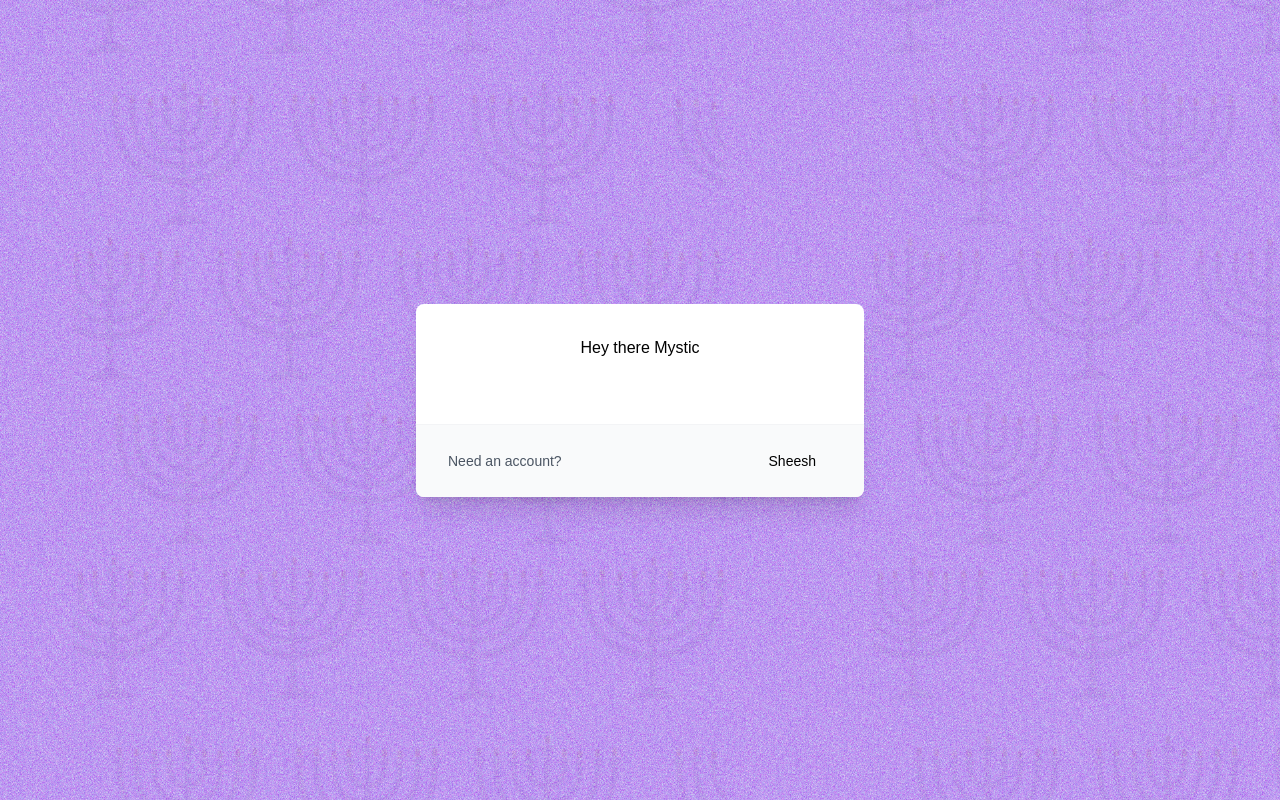
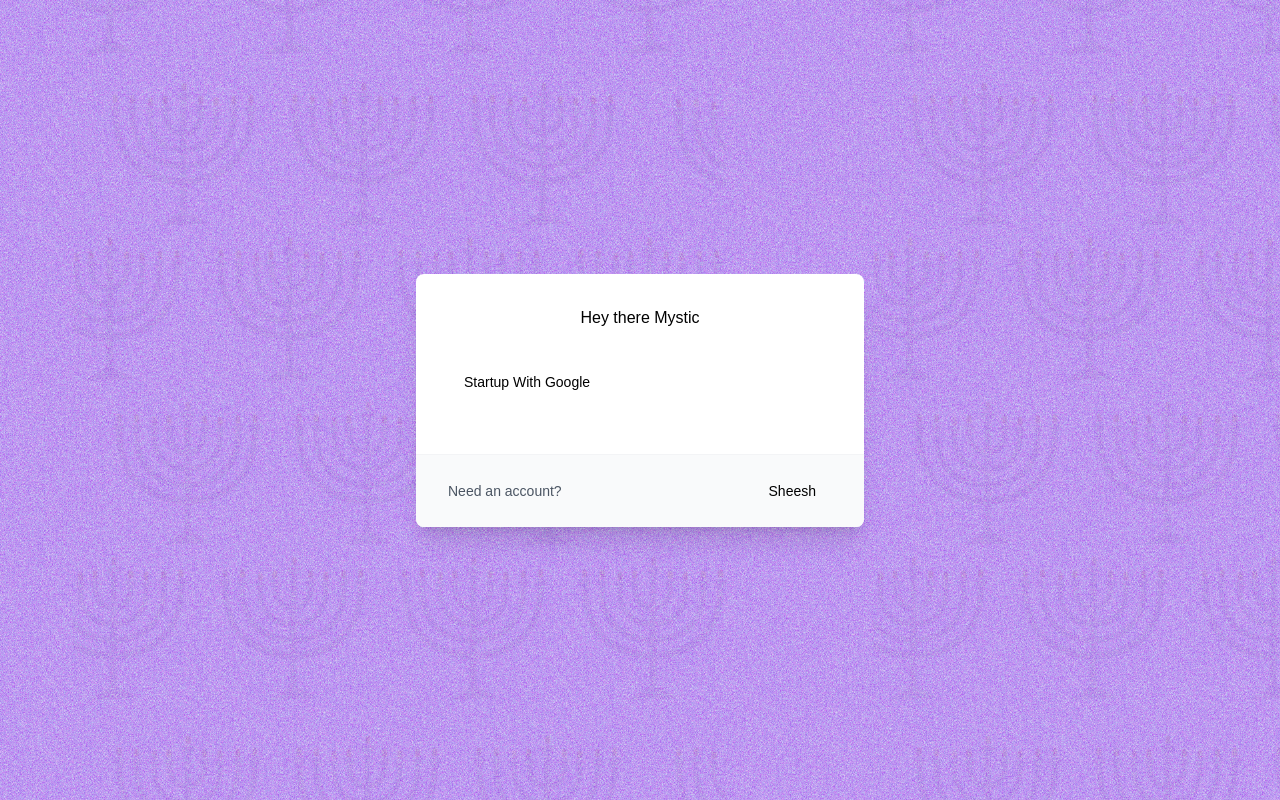
Before and after one commit to mathiaslawson/mystic-martyrs-management-fe, a Next.js app: page /auth in a window 1280 px wide. Built offline with nearby package versions, Linux system fonts and the light colour scheme.

Commit message:
update: start oAuth

```diff
--- a/package.json
+++ b/package.json
@@ -19,6 +19,7 @@
     "@radix-ui/react-slot": "^1.1.0",
     "@radix-ui/react-switch": "^1.1.1",
     "@radix-ui/react-tabs": "^1.1.1",
+    "axios": "^1.7.9",
     "class-variance-authority": "^0.7.0",
     "clsx": "^2.1.1",
     "cookie": "^0.7.1",
--- a/src/app/actions/auth/index.ts
+++ b/src/app/actions/auth/index.ts
@@ -49,7 +49,7 @@ export const loginUserAction = actionClient
     return data;
   });
 
-export const signUpUserAction = actionClient
+export const  signUpUserAction =  actionClient
   .schema(RegisterAuthSchema, {
     handleValidationErrorsShape: (ve) =>
       flattenValidationErrors(ve).fieldErrors,
--- a/src/app/auth/page.tsx
+++ b/src/app/auth/page.tsx
@@ -1,27 +1,28 @@
 "use client";
-
 import { useState } from "react";
 import { Button } from "@/components/ui/button";
-
 
 export default function AuthPage() {
   const [isLogin, setIsLogin] = useState(true);
 
+  const handleGoogleLogin = async () => {
+    // Redirect to backend Google OAuth endpoint
+    window.location.href = `https://churchbackend-management.onrender.com/api/v1/auth/invite/04027a3d-ba5e-4c40-91e5-58f651cedc5d`;
+  };
 
   return (
     <div className="min-h-screen flex items-center justify-center p-4">
       <div className="bg-white rounded-lg shadow-xl overflow-hidden max-w-md w-full">
         <div className="p-8">
-          <p className="flex justify-center"> Hey there Mystic</p>
-
+          <p className="flex justify-center">Hey there Mystic</p>
           <form>
             <div className="mt-8 mb-5">
-              {/* <a href={`${url}api/v1/auth/invite/04027a3d-ba5e-4c40-91e5-58f651cedc5d`}>
-              <Button className="bg-purple-700 text-white w-full" type='button' >
-                Continue with Google
+              <Button
+                type="button"
+                onClick={handleGoogleLogin}
+              >
+                Startup With Google
               </Button>
-              </a> */}
-
             </div>
           </form>
         </div>
```
Also changed, not shown: 1 other file (tests, documents, lock files or other folders).
